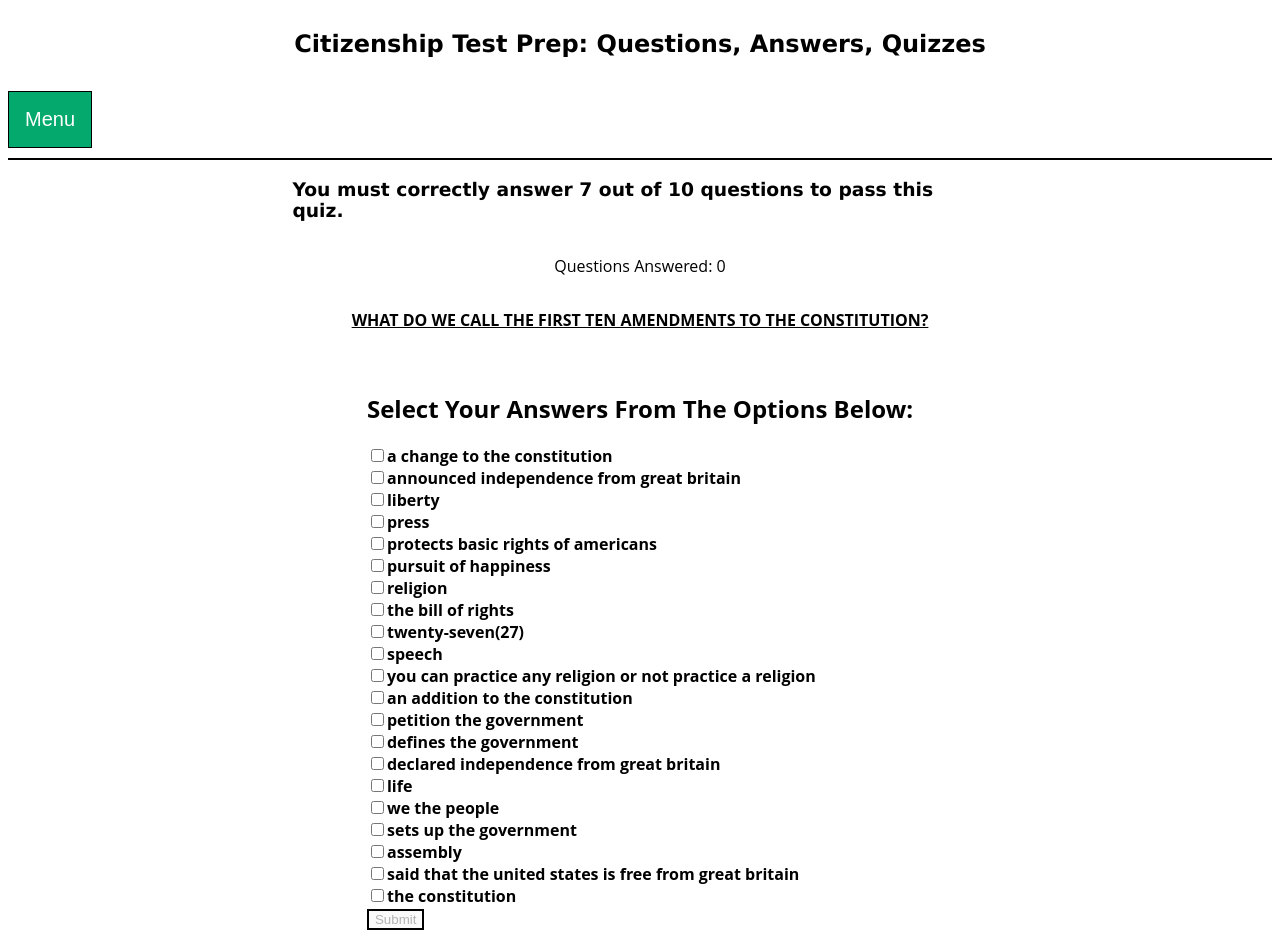
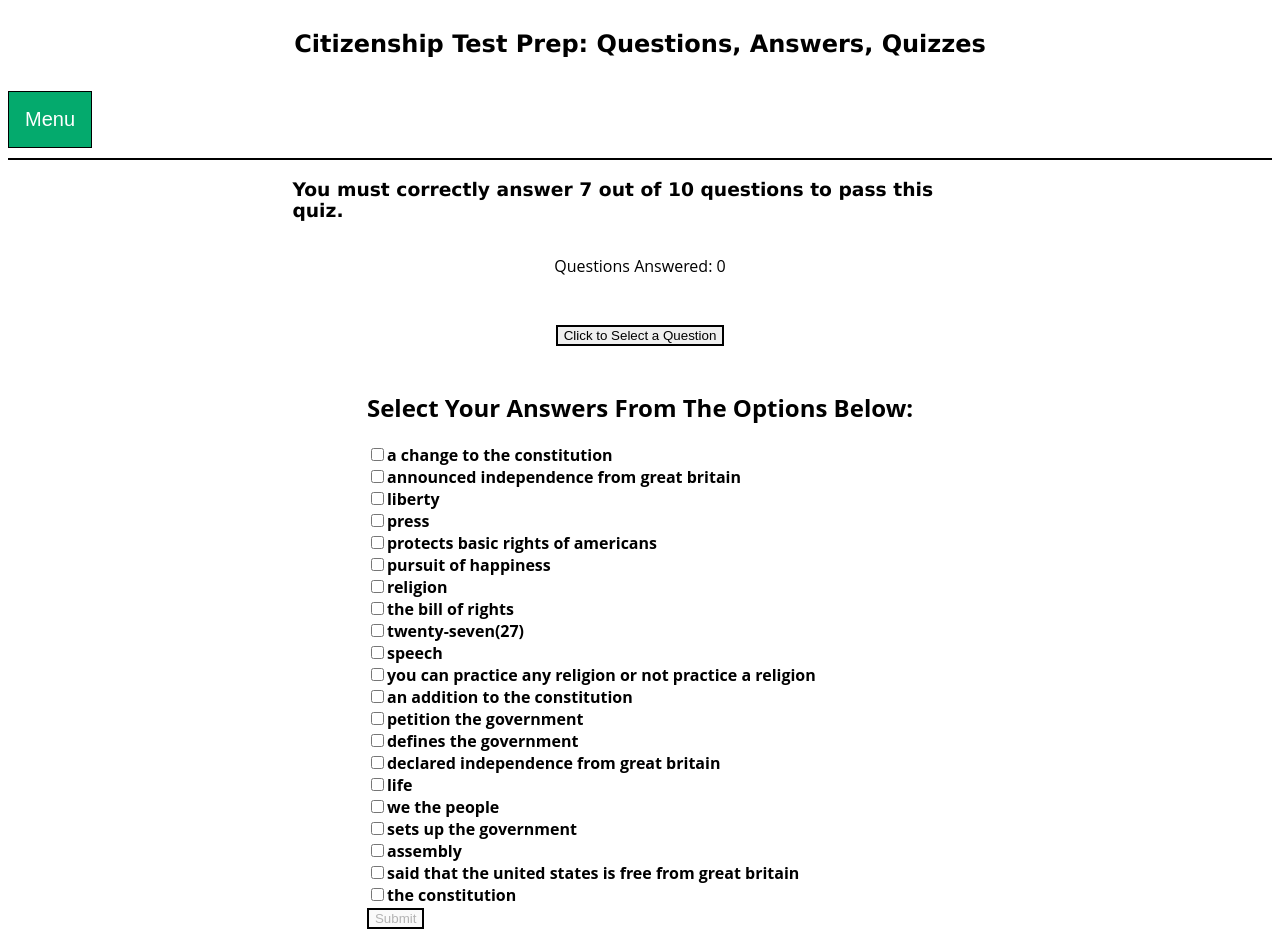
Before and after one commit to mmaustin/citizenship-questions-answers, a React (Create React App) app in the folder citizenship-frontend/: page /quiz-one in a window 1280 px wide. Built offline with nearby package versions, Linux system fonts and the light colour scheme.

Commit message:
commented out use effect with get random question until i can figure out proper implementation

```diff
--- a/citizenship-frontend/src/features/questions/QuizOne.js
+++ b/citizenship-frontend/src/features/questions/QuizOne.js
@@ -1,4 +1,4 @@
-import React, {useState, useEffect} from 'react'
+import React, {useState} from 'react'
 import { useSelector, useDispatch } from 'react-redux'
 import { removeQuestion } from './quizQuestionsSlice'
 import { quizAnswers } from './questions'
@@ -37,17 +37,17 @@ export const QuizOne = () => {
         q.question
     ))
 
-    /*const getRandomQuestion = () => {
+    const getRandomQuestion = () => {
         if (listQuestions.length !== 0){
             setQuestion(listQuestions[Math.floor(Math.random() * listQuestions.length)]);
         }
-    }*/
+    }
 
-    useEffect(()=> {
+    /*useEffect(()=> {
         if (listQuestions.length !== 0){
             setQuestion(listQuestions[Math.floor(Math.random() * listQuestions.length)]);
         }
-    }, [listQuestions])
+    }, [listQuestions])*/
 
     const removeSelectedQuestion = () => {
         dispatch(removeQuestion(question))
@@ -142,7 +142,7 @@ export const QuizOne = () => {
                 <h3 className='pass-requirement'>You must correctly answer 7 out of 10 questions to pass this quiz.</h3>
                 <p className='questions-answered'>Questions Answered: {questionsAnswered}</p>
                 <p className='selected-question'>{question.toUpperCase()}</p>
-                {/*<button className='question-selector' onClick={getRandomQuestion}>Click to Select a Question</button>*/}
+                <button className='question-selector' onClick={getRandomQuestion}>Click to Select a Question</button>
             </div>
             <div className='sub-container-two'>
                 <form onSubmit={e => handleSubmit(e)}>
```
